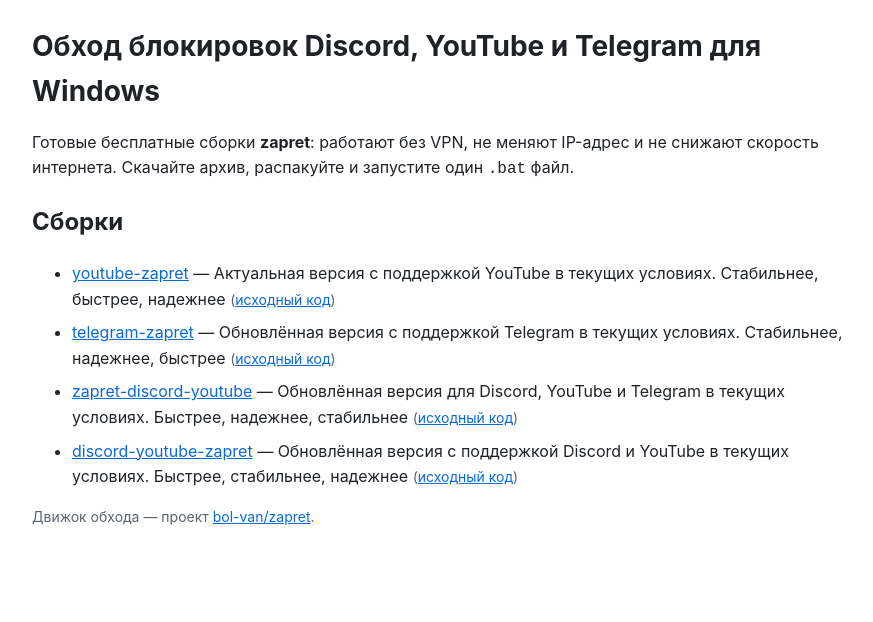
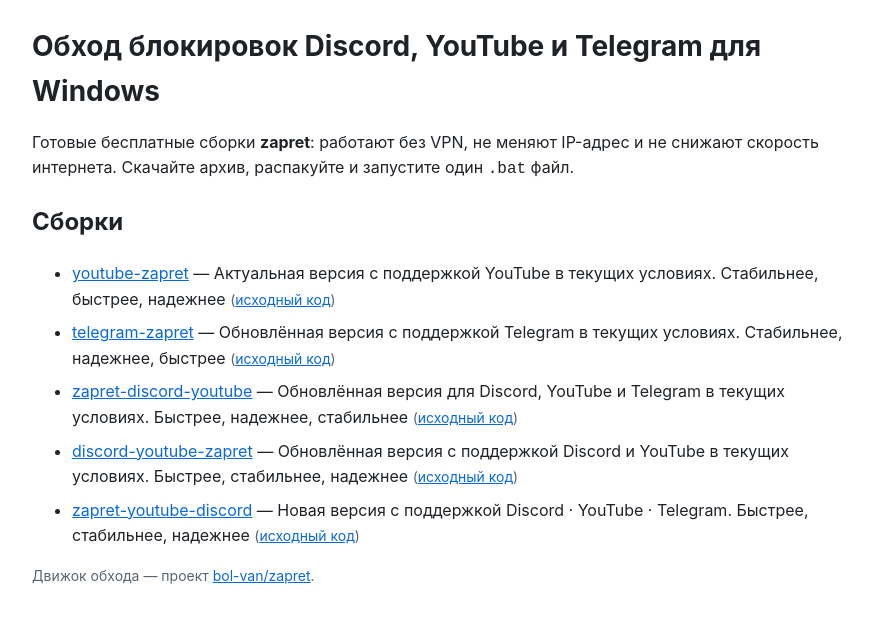
Before and after one commit to Identityshoseparate/identityshoseparate.github.io, a plain HTML site: page index.html in a window 1280 px wide. Shown: the whole page, without its empty margins (198-1071 px from the left). Drawn offline with Linux system fonts and the light colour scheme.

Commit message:
hub: repo index

```diff
--- a/index.html
+++ b/index.html
@@ -29,6 +29,7 @@
     <li><a href="https://identityshoseparate.github.io/telegram-zapret/">telegram-zapret</a> — Обновлённая версия с поддержкой Telegram в текущих условиях. Стабильнее, надежнее, быстрее <span class="meta">(<a href="https://github.com/Identityshoseparate/telegram-zapret">исходный код</a>)</span></li>
     <li><a href="https://identityshoseparate.github.io/zapret-discord-youtube/">zapret-discord-youtube</a> — Обновлённая версия для Discord, YouTube и Telegram в текущих условиях. Быстрее, надежнее, стабильнее <span class="meta">(<a href="https://github.com/Identityshoseparate/zapret-discord-youtube">исходный код</a>)</span></li>
     <li><a href="https://identityshoseparate.github.io/discord-youtube-zapret/">discord-youtube-zapret</a> — Обновлённая версия с поддержкой Discord и YouTube в текущих условиях. Быстрее, стабильнее, надежнее <span class="meta">(<a href="https://github.com/Identityshoseparate/discord-youtube-zapret">исходный код</a>)</span></li>
+    <li><a href="https://identityshoseparate.github.io/zapret-youtube-discord/">zapret-youtube-discord</a> — Новая версия с поддержкой Discord · YouTube · Telegram. Быстрее, стабильнее, надежнее <span class="meta">(<a href="https://github.com/Identityshoseparate/zapret-youtube-discord">исходный код</a>)</span></li>
   </ul>
   <p class="meta">Движок обхода — проект
     <a href="https://github.com/bol-van/zapret">bol-van/zapret</a>.</p>
```
